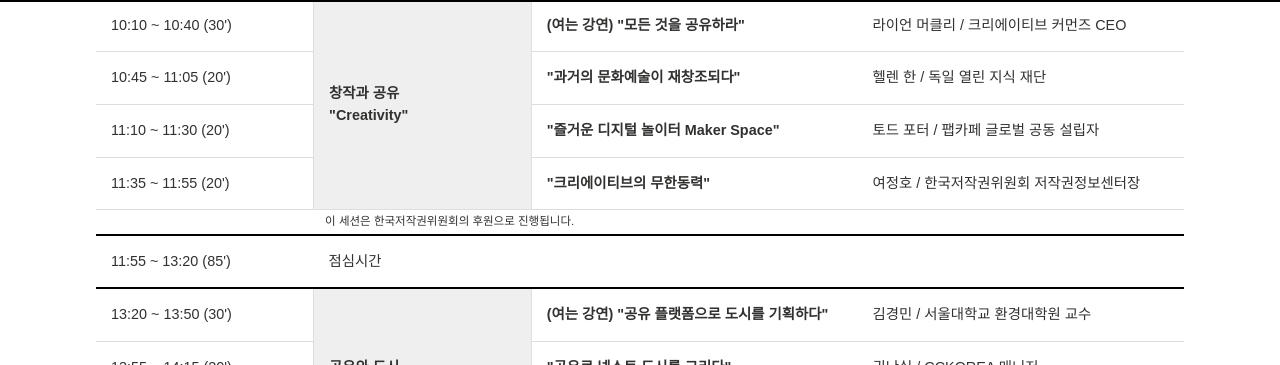
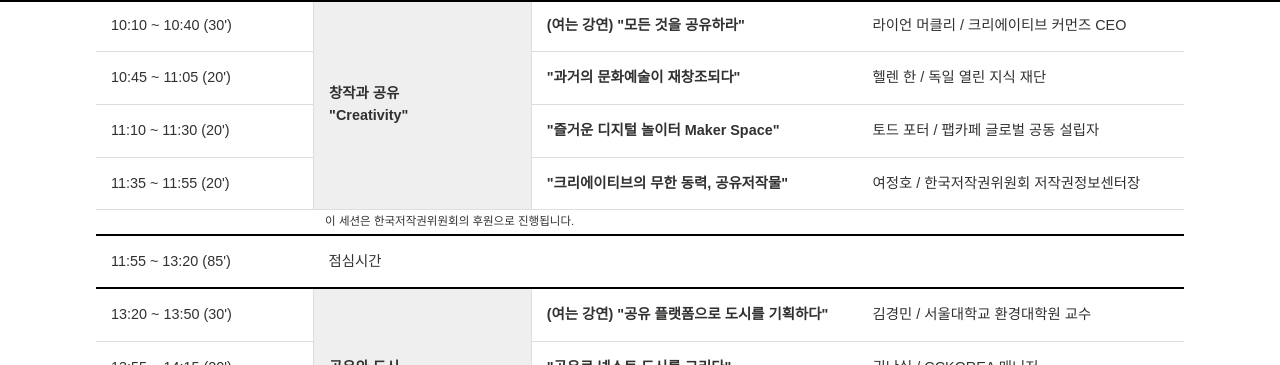
Before and after one commit to creativecommonskorea/cckcon3, a Jekyll site: the page built from schedule.md, in a window 1280 px wide and 900 px high, scrolled down 396 px. Shown: the part 85-450 px from the top of the window. Built offline with Jekyll 4.4.1, drawn with Linux system fonts in a browser that asks for light colours.

Commit message:
added session title of KCC

```diff
--- a/_layouts/default-en.html
+++ b/_layouts/default-en.html
@@ -130,7 +130,7 @@
             </tr>
             <tr>
             <td>11:35 ~ 11:55 (20')</td>
-            <td class="title">"Infinite Power of Creativity"</td>
+            <td class="title">"Infinite Power of Creativity Shared work"</td>
             <td>Jeongho Yeo / Korea Copyright Commission</td>
             </tr>
             <tr class="sep">
--- a/_layouts/default.html
+++ b/_layouts/default.html
@@ -132,7 +132,7 @@
             </tr>
             <tr>
             <td>11:35 ~ 11:55 (20')</td>
-            <td class="title">"크리에이티브의 무한동력"</td>
+            <td class="title">"크리에이티브의 무한 동력, 공유저작물"</td>
             <td>여정호 / 한국저작권위원회 저작권정보센터장</td>
             </tr>
             <tr class="sep">
```
